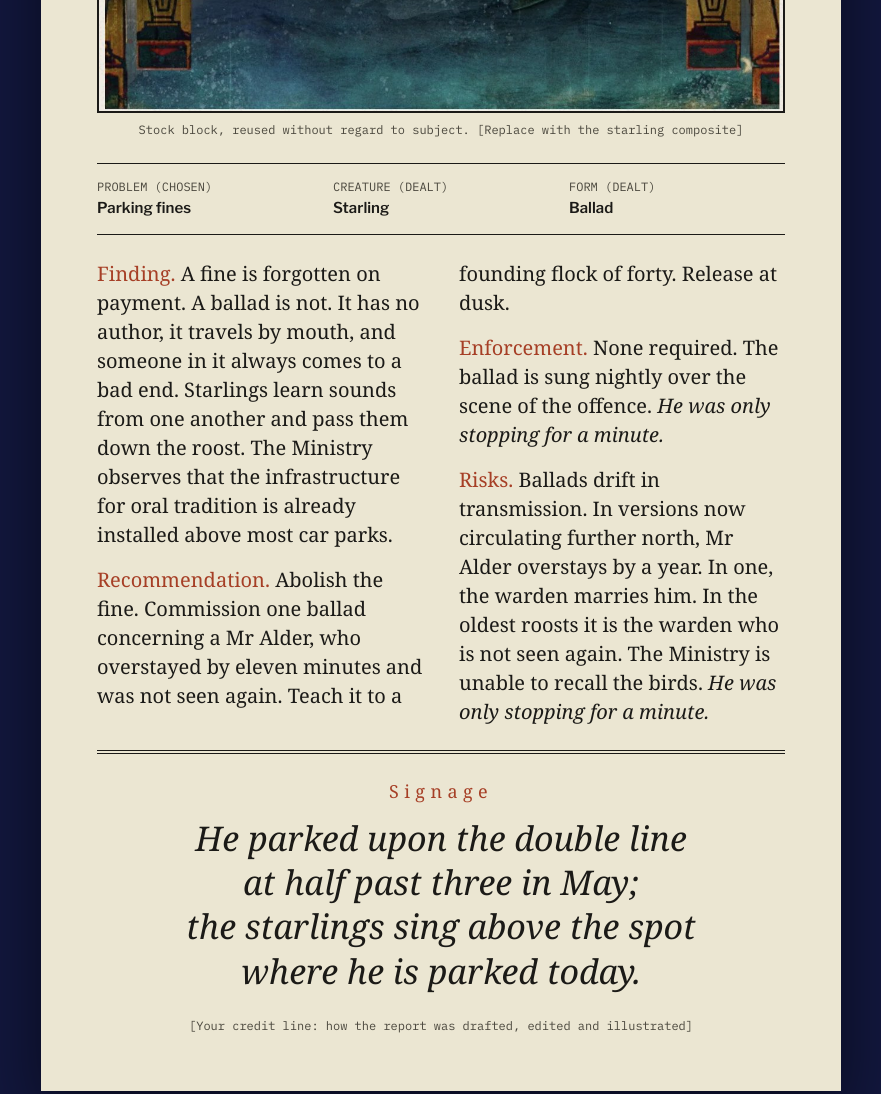
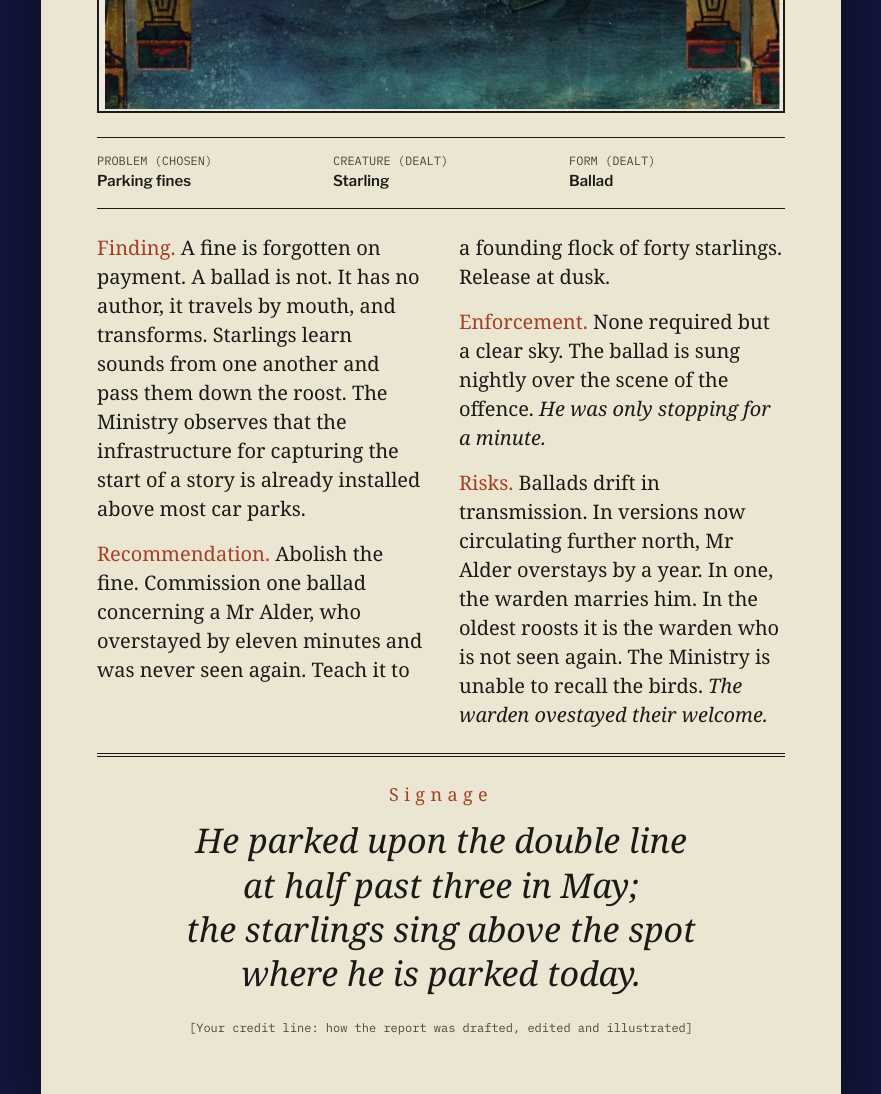
Before and after one commit to SJFC/improbable-solutions, a plain HTML site: page broadside.html in a window 1280 px wide. Shown: the part 1160-2254 px from the top of the page, without its empty margins (199-1080 px from the left). Drawn offline with nearby package versions, Linux system fonts and the light colour scheme; a web font is replaced by a local one.

Commit message:
Update title and text in broadside.html

```diff
--- a/broadside.html
+++ b/broadside.html
@@ -3,7 +3,7 @@
 <head>
 <meta charset="utf-8">
 <meta name="viewport" content="width=device-width, initial-scale=1">
-<title>Report No. 40: Concerning parking fines · The Ministry of Improbable Solutions</title>
+<title>Report No. 40: The small problem of parking fines · The Ministry of Improbable Solutions</title>
 <meta name="description" content="Report No. 40. Problem: parking fines. Creature: starling. Form: ballad.">
 <link rel="preconnect" href="https://fonts.googleapis.com">
 <link rel="preconnect" href="https://fonts.gstatic.com" crossorigin>
@@ -36,7 +36,6 @@
 
     <figure class="plate">
       <img src="images/theatre.jpg" width="1156" height="1154" alt="Collaged paper theatre: blue and green proscenium columns frame an astronomical chart, a deer-headed figure in a Victorian dress, and jellyfish drifting over a dark sea.">
-      <figcaption>Stock block, reused without regard to subject. [Replace with the starling composite]</figcaption>
     </figure>
 
     <dl class="particulars">
@@ -46,10 +45,10 @@
     </dl>
 
     <div class="report">
-      <p><span class="head">Finding.</span> A fine is forgotten on payment. A ballad is not. It has no author, it travels by mouth, and someone in it always comes to a bad end. Starlings learn sounds from one another and pass them down the roost. The Ministry observes that the infrastructure for oral tradition is already installed above most car parks.</p>
-      <p><span class="head">Recommendation.</span> Abolish the fine. Commission one ballad concerning a Mr Alder, who overstayed by eleven minutes and was not seen again. Teach it to a founding flock of forty. Release at dusk.</p>
-      <p><span class="head">Enforcement.</span> None required. The ballad is sung nightly over the scene of the offence. <em>He was only stopping for a minute.</em></p>
-      <p><span class="head">Risks.</span> Ballads drift in transmission. In versions now circulating further north, Mr Alder overstays by a year. In one, the warden marries him. In the oldest roosts it is the warden who is not seen again. The Ministry is unable to recall the birds. <em>He was only stopping for a minute.</em></p>
+      <p><span class="head">Finding.</span> A fine is forgotten on payment. A ballad is not. It has no author, it travels by mouth, and transforms. Starlings learn sounds from one another and pass them down the roost. The Ministry observes that the infrastructure for capturing the start of a story is already installed above most car parks.</p>
+      <p><span class="head">Recommendation.</span> Abolish the fine. Commission one ballad concerning a Mr Alder, who overstayed by eleven minutes and was never seen again. Teach it to a founding flock of forty starlings. Release at dusk.</p>
+      <p><span class="head">Enforcement.</span> None required but a clear sky. The ballad is sung nightly over the scene of the offence. <em>He was only stopping for a minute.</em></p>
+      <p><span class="head">Risks.</span> Ballads drift in transmission. In versions now circulating further north, Mr Alder overstays by a year. In one, the warden marries him. In the oldest roosts it is the warden who is not seen again. The Ministry is unable to recall the birds. <em>The warden ovestayed their welcome.</em></p>
     </div>
 
     <div class="signage">
@@ -93,7 +92,7 @@
         <input id="problem" name="problem" type="text" placeholder="e.g. missing teaspoons">
         <button type="submit" class="btn btn-coral">Register</button>
       </div>
-      <label class="option"><input type="checkbox" name="consent">The Ministry may publish my problem without my name. [Link to your consent and data note]</label>
+      <label class="option"><input type="checkbox" name="consent">The Ministry may publish my problem without my name. Your details will not be stored. </label>
       <p class="status" id="problem-status" role="status" hidden></p>
       <p class="status">All representations will be considered. Some may be understood.</p>
     </form>
@@ -106,7 +105,7 @@
     <div class="footer-status">
       <span>Submissions processed: all</span>
       <span>Problems resolved: figures unavailable</span>
-      <span>This service is operated by a filing cabinet.</span>
+      <span>This service is operated by a mechanical filing cabinet.</span>
     </div>
   </div>
 </footer>
```
